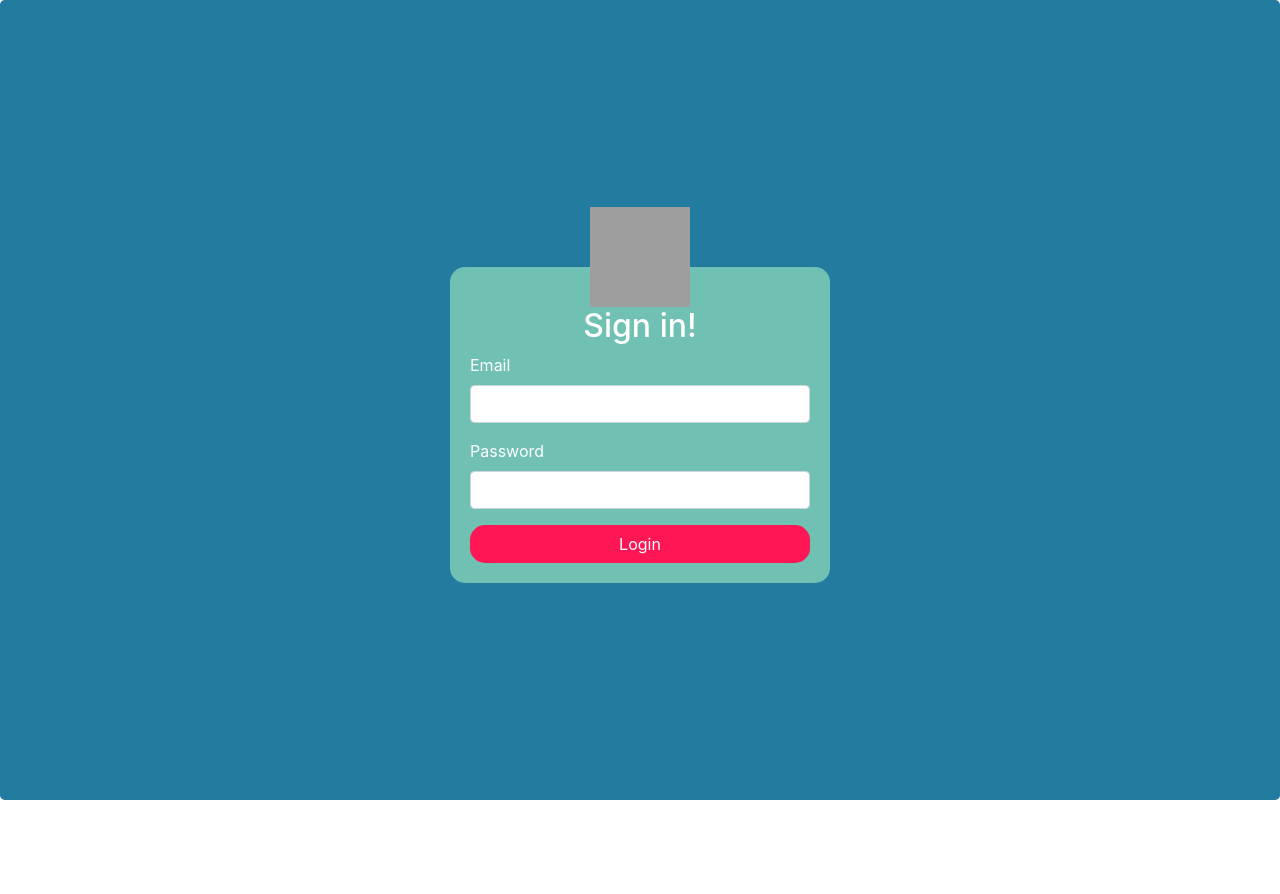
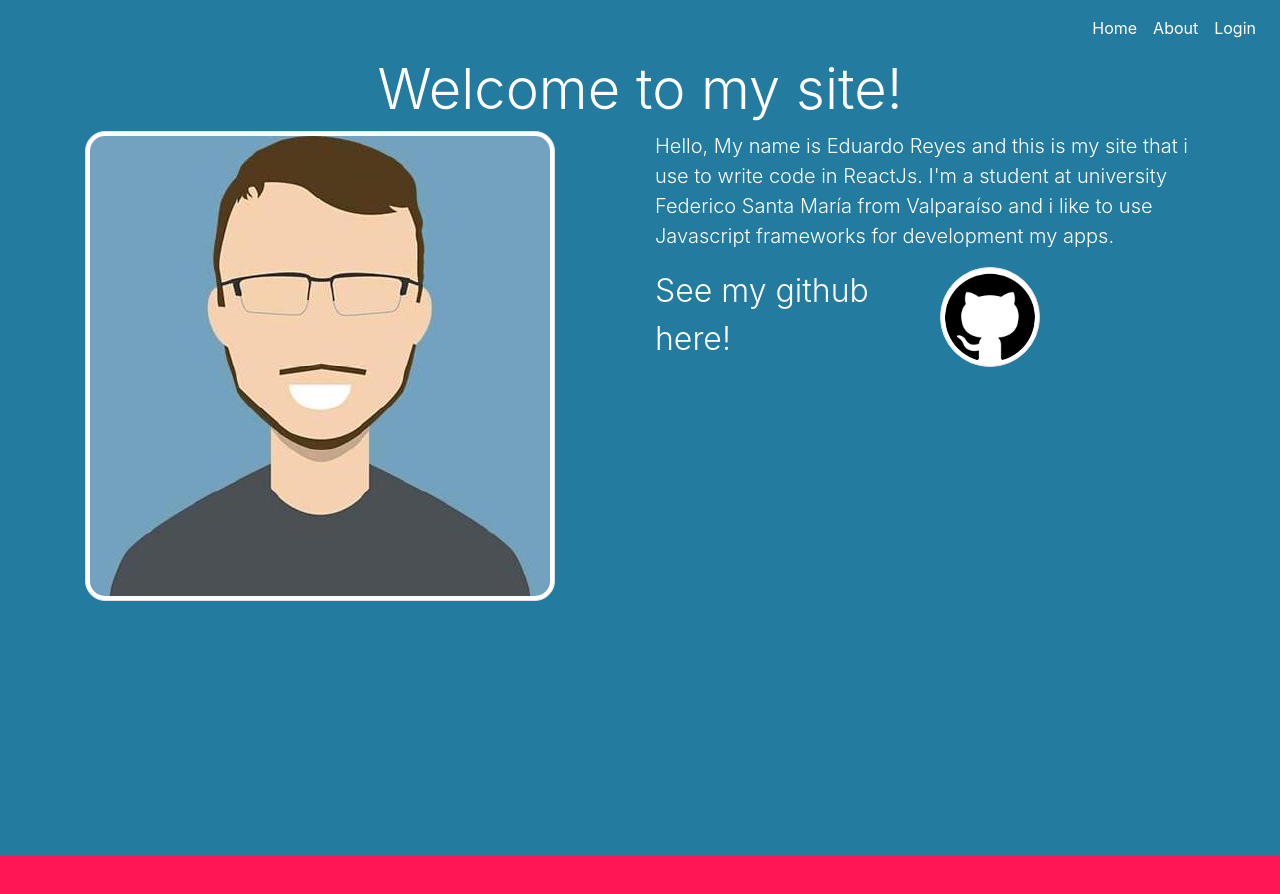
Before and after one commit to ecreyes/react-docker-example, a React (Create React App) app: page / in a window 1280 px wide. Shown: the top 894 px of the page. Before the commit the page ends 800 px from the top, so only its background shows below. Built offline with nearby package versions, Linux system fonts and the light colour scheme; grey boxes are pictures that could not be loaded.

Commit message:
home page

```diff
--- a/src/components/App.js
+++ b/src/components/App.js
@@ -4,15 +4,17 @@ import { BrowserRouter as Router, Switch, Route } from "react-router-dom";
 //pages
 import RegisterPage from '../pages/RegisterPage';
 import LoginPage from '../pages/LoginPage';
+import HomePage from '../pages/HomePage';
 
 class App extends React.Component{
   render(){
     return(
       <Router>
         <Switch>
+            <Route exact path="/home" component={HomePage} />
             <Route exact path="/register" component={RegisterPage} />
             <Route exact path="/login" component={LoginPage} />
-						<Route  path="/" component={LoginPage} />
+						<Route  path="/" component={HomePage} />
         </Switch>
       </Router>
     );
--- a/src/components/CardSession.js
+++ b/src/components/CardSession.js
@@ -1,4 +1,6 @@
 import React from 'react';
+import { Link } from 'react-router-dom';
+
 import userAvatar from '../images/user.png';
 import '../css/animate.css';
 
@@ -16,7 +18,7 @@ function CardSession(props) {
     <div className="container" style={{ marginTop: 50 }}>
       <div className="row d-flex justify-content-center">
         <div className="col-12 col-md-4 animated fadeIn" style={myStyle.formCard}>
-          <h2 className="d-flex align-items-center flex-column" style={myStyle.myLabelColor}>{props.title}</h2>
+          <h2 className="d-flex align-items-center flex-column animated slideInUp" style={myStyle.myLabelColor}>{props.title}</h2>
           <form onSubmit={props.onSubmit}>
             <div className="d-flex justify-content-center">
               <div style={myStyle.divMiddlePosition}>
@@ -26,6 +28,9 @@ function CardSession(props) {
             {props.children}
             <input type="submit" className="btn btn-block" style={myStyle.submitButton} value={props.send} />
           </form>
+          <div className="d-flex justify-content-center">
+            <Link style={{ color: "white",marginTop:10 }} to={props.route}>{props.routeText}</Link>
+          </div>
         </div>
       </div>
     </div>
--- /dev/null
+++ b/src/components/Navbar.js
@@ -0,0 +1,33 @@
+import React from 'react';
+import { Link } from 'react-router-dom';
+
+const myStyle={
+  colorText:{
+    color:"white"
+  }
+}
+
+function Navbar(){
+  return (
+    <nav className="navbar sticky-top navbar-expand-lg navbar-dark">
+      <button className="navbar-toggler" type="button" data-toggle="collapse" data-target="#navbarSupportedContent" aria-controls="navbarSupportedContent" aria-expanded="false" aria-label="Toggle navigation">
+        <span className="navbar-toggler-icon" ></span>
+      </button>
+      <div className="collapse navbar-collapse" id="navbarSupportedContent">
+        <ul className="navbar-nav ml-auto">
+          <li className="nav-item">
+            <a className="nav-link" href="#inicio" style={myStyle.colorText}>Home</a>
+          </li>
+          <li className="nav-item">
+            <a className="nav-link" href="#about" style={myStyle.colorText}>About</a>
+          </li>
+          <li className="nav-item">
+            <Link  className="nav-link" style={myStyle.colorText} to="login">Login</Link>
+          </li>
+        </ul>
+      </div>
+    </nav>
+  );
+}
+
+export default Navbar;
--- a/src/pages/HomePage.js
+++ b/src/pages/HomePage.js
@@ -1,11 +1,59 @@
 import React from 'react';
 
-class HomePage extends React.Component{
-    render(){
-        return(
-            <div>HomePage!</div>
-        );
-    }
+import Me from '../images/me.jpg';
+import Github from '../images/github.png';
+
+//components
+import Navbar from '../components/Navbar';
+
+const myStyle = {
+  containerBackground: {
+    backgroundColor: "#247BA0",
+    margin: 0,
+    padding: 0,
+    borderRadius: 0
+  },
+  textColor: {
+    color: "white"
+  }
+}
+
+function HomePage() {
+  return (
+    <div style={myStyle.containerBackground}>
+      <Navbar />
+      <div className="jumbotron vh-100" style={myStyle.containerBackground}>
+        <div className="container">
+          <div className="row">
+            <div className="col-12 d-flex justify-content-center">
+              <h1 className="display-4" style={myStyle.textColor}>Welcome to my site!</h1>
+            </div>
+          </div>
+          <div className="row justify-content-center">
+            <div className="col-8 col-md-6">
+              <img src={Me} alt="Eduardo Reyes Oyarzo" className="img-thumbnail animated zoomIn" style={{ borderRadius: 20 }} />
+            </div>
+            <div className="col-12 col-md-6">
+              <p className="lead" style={myStyle.textColor}>
+                Hello, My name is Eduardo Reyes and this is my site that i use to write code in ReactJs. I'm a student at university Federico Santa María from Valparaíso and i like to use Javascript frameworks  for development my apps.
+              </p>
+              <div className="row">
+                <div className="col-6">
+                  <p className="lead" style={{fontSize:32,color:"white"}}>See my github here!</p>
+                </div>
+                <div className="col-6">
+                  <a href="https://github.com/ecreyes">
+                    <img src={Github} alt="Github profile" className="rounded-circle img-thumbnail animated zoomIn" width="100" height="100" />
+                  </a>
+                </div>
+              </div>
+            </div>
+          </div>
+        </div>
+      </div>
+      <div className="jumbotron" style={{ backgroundColor: "#FF1654", margin: 0, height: 4000, borderRadius: 0 }}></div>
+    </div>
+  );
 }
 
 export default HomePage;
--- a/src/pages/LoginPage.js
+++ b/src/pages/LoginPage.js
@@ -33,7 +33,7 @@ function LoginPage() {
 
   return (
     <BodyFullScreen>
-      <CardSession onSubmit={onSubmit} title="Sign in!" send="Login">
+      <CardSession onSubmit={onSubmit} title="Sign in!" send="Login" route="/register" routeText="if you don't have an account, Sign up here!!">
         <div className="form-group">
           <label htmlFor="email" style={myStyle.myLabelColor}>Email</label>
           <input
--- a/src/pages/RegisterPage.js
+++ b/src/pages/RegisterPage.js
@@ -51,7 +51,10 @@ function RegisterPage() {
 
   return (
     <BodyFullScreen>
-      <CardSession onSubmit={onSubmit} title="Sign up!" send="Sign up">
+      <CardSession onSubmit={onSubmit}
+         title="Sign up!"
+          send="Sign up"
+          route="/login" routeText="if you have an account, Sign in!">
         <div className="form-group">
           <label htmlFor="name" style={myStyle.myLabelColor}>Name</label>
           <input
```
Also changed, not shown: src/components/Carousel.js (added, +36 -0 lines), src/images/github.png (added), src/images/me.jpg (added).
